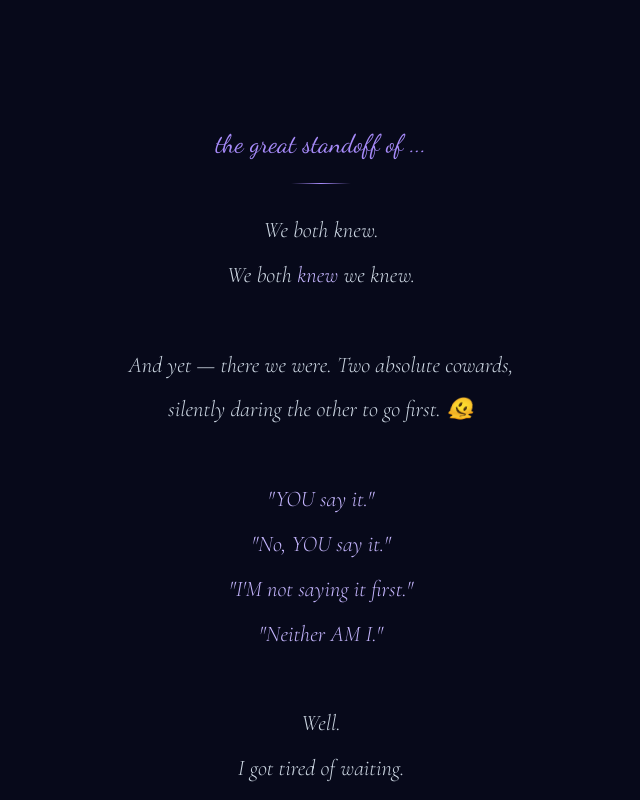
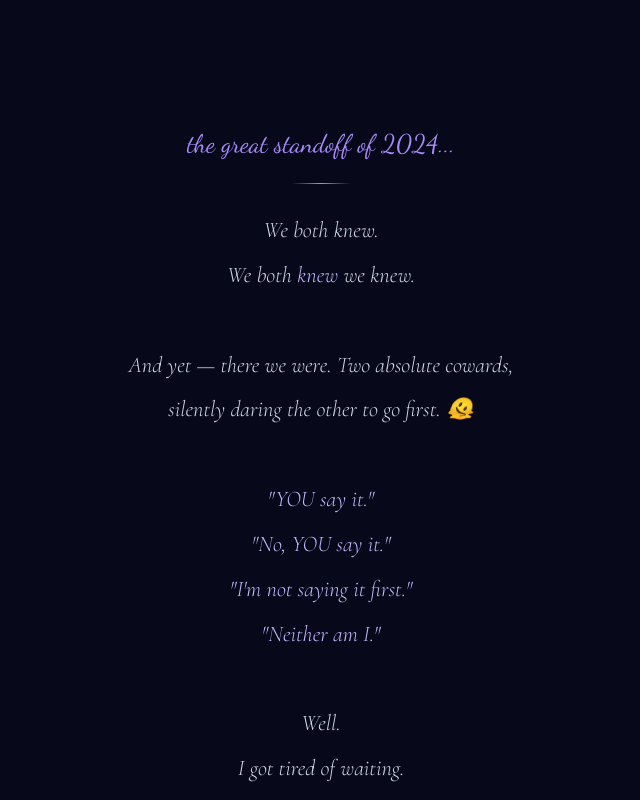
Before and after one commit to 404Ronak/ForUhh, a plain HTML site: page Index.html in a window 1280 px wide. Shown: the part 3480-4280 px from the top of the page, without its empty margins (319-959 px from the left). Drawn offline with nearby package versions, Linux system fonts and the light colour scheme.

Commit message:
Update Index.html

```diff
--- a/Index.html
+++ b/Index.html
@@ -802,7 +802,7 @@ section{position:relative;z-index:1;}
 <!-- ════ STANDOFF ════ -->
 <section class="tease-section" style="min-height:70vh;">
   <div class="tease-inner">
-    <p class="whisper reveal">the great standoff of ...</p>
+    <p class="whisper reveal">the great standoff of 2024...</p>
     <div class="divider"></div>
     <p class="tease-body reveal">
       We both knew.<br>
@@ -811,8 +811,8 @@ section{position:relative;z-index:1;}
       silently daring the other to go first. 🫠<br><br>
       <em>"YOU say it."</em><br>
       <em>"No, YOU say it."</em><br>
-      <em>"I'M not saying it first."</em><br>
-      <em>"Neither AM I."</em><br><br>
+      <em>"I'm not saying it first."</em><br>
+      <em>"Neither am I."</em><br><br>
       Well.<br>
       I got tired of waiting.<br><br>
       <em>So here we are. I made a whole website about it.</em><br>
@@ -843,7 +843,7 @@ section{position:relative;z-index:1;}
           <span class="line-gold">ke mere liye kaafi sirf tum ho. 💜</span>
         </div>
         <div class="shayari-reactions" id="shayariReactions" style="opacity:0;">
-          🌙 🌸 🌹 💌
+          🌙 🌸 ✨ 🌹
         </div>
         <span class="shayari-sig" id="shayariSig" style="opacity:0;">— Ronak, tumhare liye ✦</span>
       </div>
```
